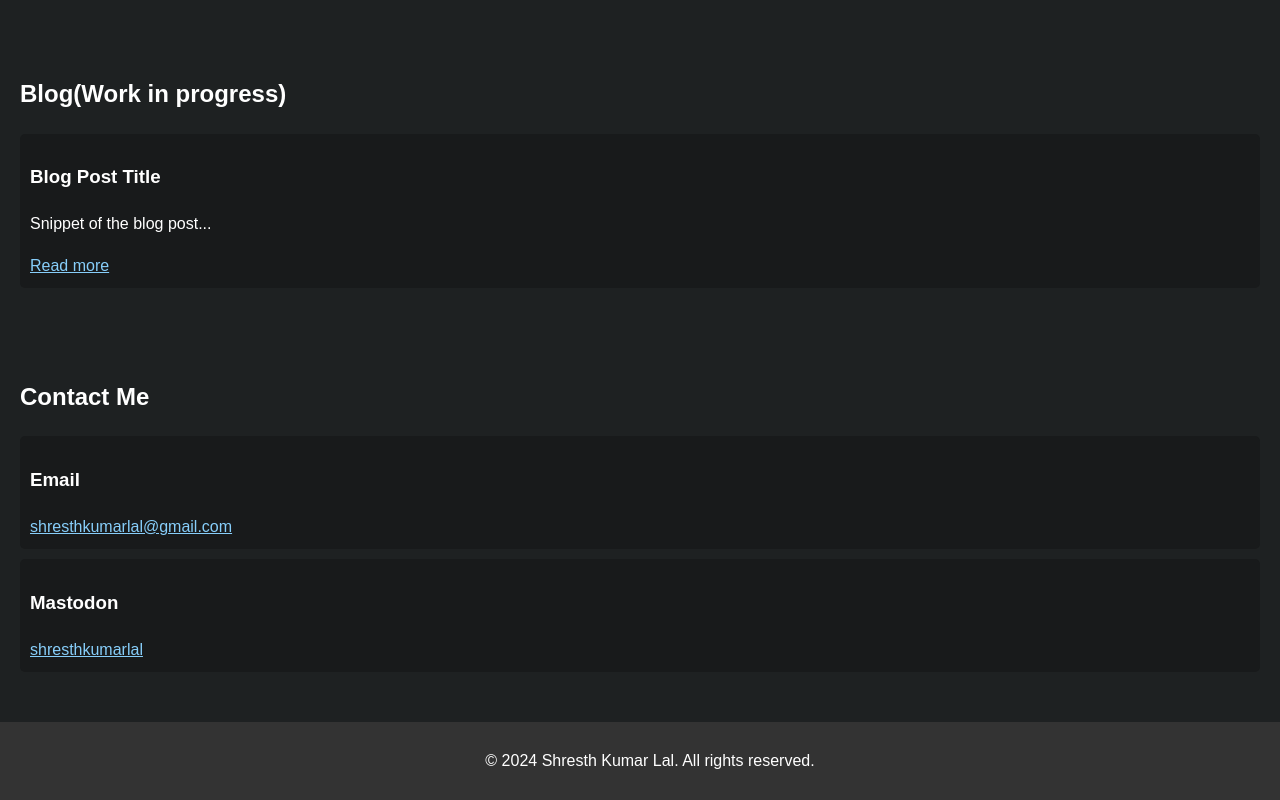
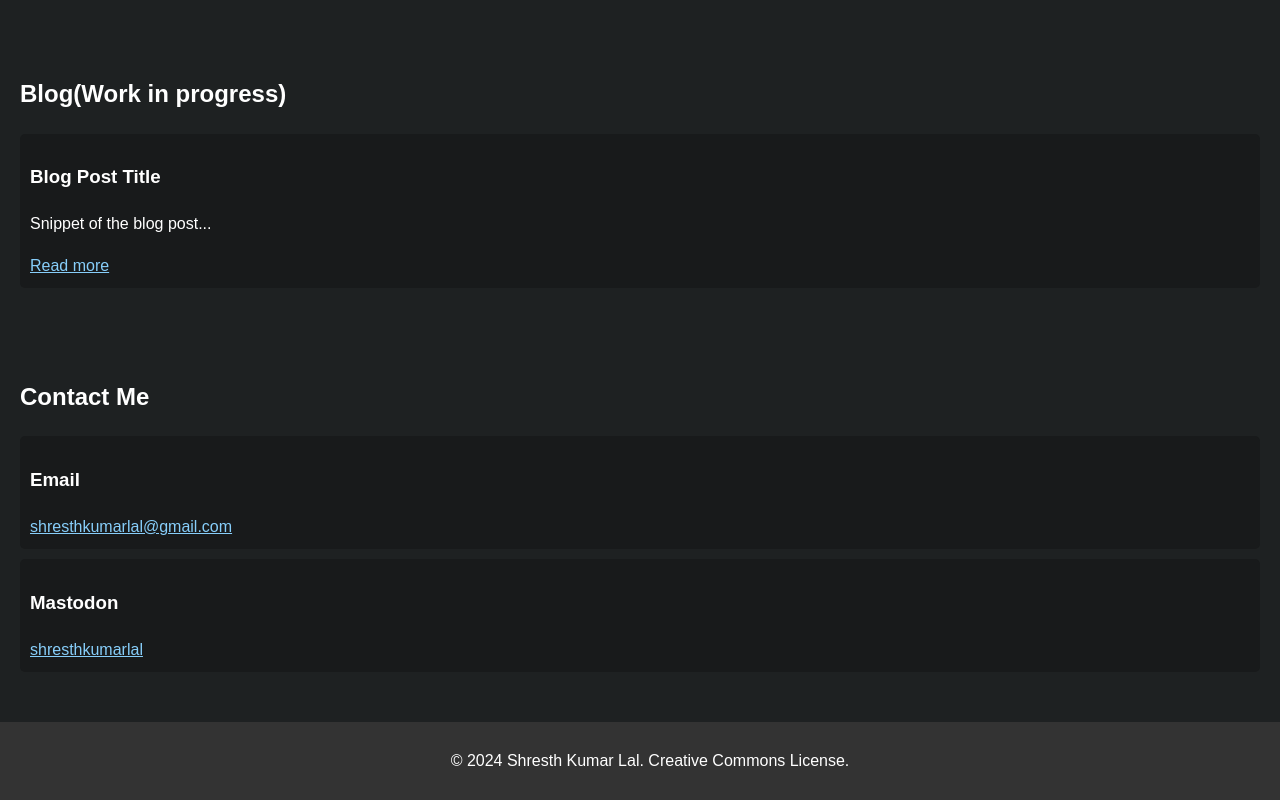
Before and after one commit to shresth-kumar-lal/shresth-kumar-lal.github.io, a plain HTML site: page index.html in a window 1280 px wide. Shown: the part 1599-2399 px from the top of the page. Drawn offline with Linux system fonts and the light colour scheme.

Commit message:
Update index.html

```diff
--- a/index.html
+++ b/index.html
@@ -67,7 +67,7 @@
     </section>
 
     <footer>
-        <p>&copy; 2024 Shresth Kumar Lal. All rights reserved.</p>
+        <p>&copy; 2024 Shresth Kumar Lal. Creative Commons License.</p>
     </footer>
 </body>
 </html>
```
